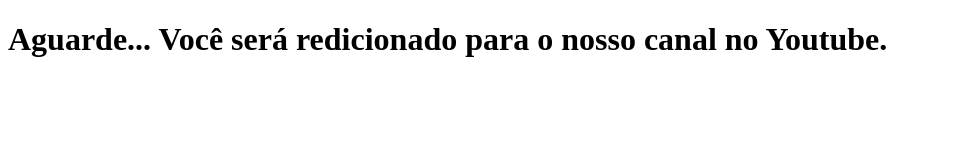
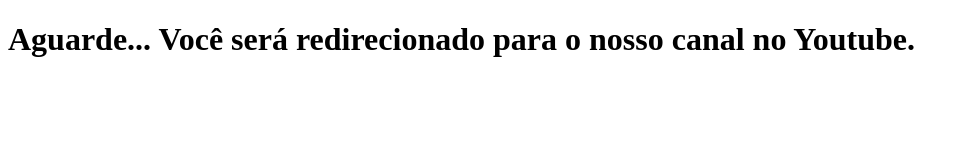
Before and after one commit to openlabsoficial/openlabsoficial.github.io, a plain HTML site: page index.html in a window 1280 px wide. Shown: the whole page, without its empty margins (0-969 px from the left). Drawn offline with Linux system fonts and the light colour scheme.

Commit message:
Altera mensagem

```diff
--- a/index.html
+++ b/index.html
@@ -7,6 +7,6 @@
     <meta http-equiv="refresh" content="1; URL='https://www.youtube.com/playlist?list=PLJEsDvTpxZ3GNqyxKGG0Y6OGD17VpCyag'"/>
 </head>
 <body>
-    <h1>Aguarde... Você será redicionado para o nosso canal no Youtube.</h1>
+    <h1>Aguarde... Você será redirecionado para o nosso canal no Youtube.</h1>
 </body>
 </html>
```
